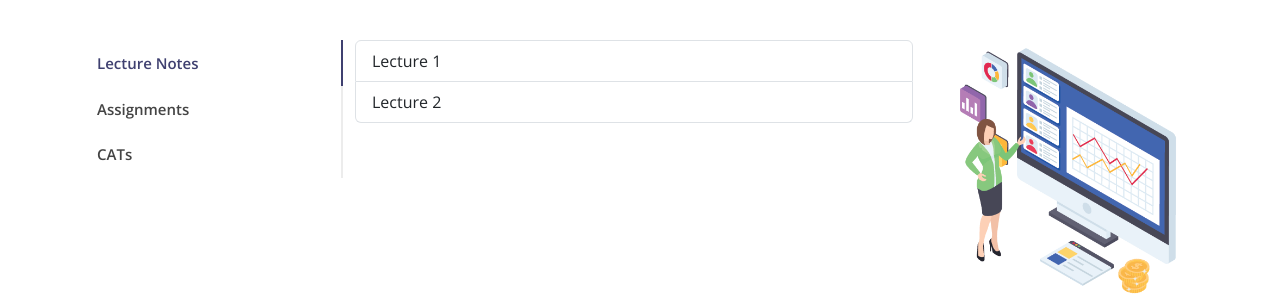
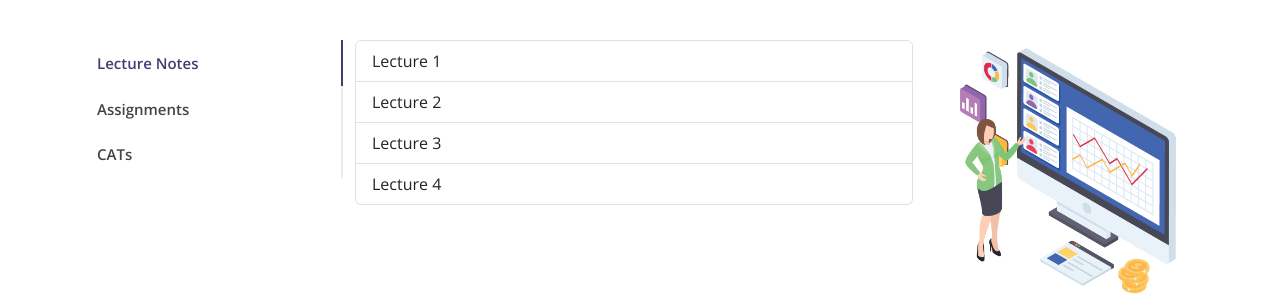
Before and after one commit to ExcelsKennedy2/Informatics-Class-Website, a plain HTML site: page computer-networks.html in a window 1280 px wide. Shown: the part 980-1275 px from the top of the page. Drawn offline with nearby package versions, Linux system fonts and the light colour scheme.

Commit message:
added notes

```diff
--- a/computer-networks.html
+++ b/computer-networks.html
@@ -205,6 +205,16 @@
                                             download="Computer Networks Lecture 2">
                                             Lecture 2
                                         </a>
+                                        <a href="courses/Computer Networks/COMPUTER NETWORKS NOTES.pdf"
+                                            class="list-group-item list-group-item-action"
+                                            download="Computer Networks Lecture 3">
+                                            Lecture 3
+                                        </a>
+                                        <a href="courses/Computer Networks/networklecture1423905560.pdf"
+                                            class="list-group-item list-group-item-action"
+                                            download="Computer Networks Lecture 4">
+                                            Lecture 4
+                                        </a>
                                     </div>
                                     <div class="col-lg-4 text-center order-1 order-lg-2">
                                         <img src="assets/img/tabs/tab-1.png" alt="" class="img-fluid">
```
Also changed, not shown: 2 other files.
